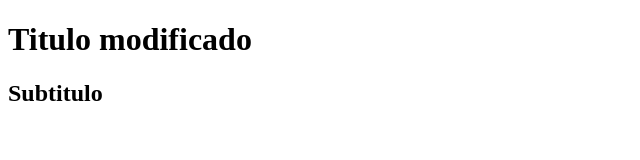
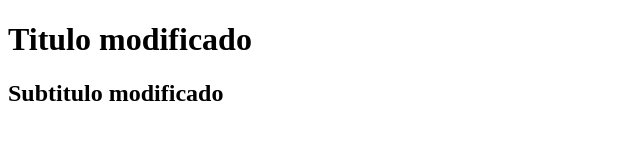
Before and after one commit to AleBitOne/git-proyect1, a plain HTML site: page index.html in a window 1280 px wide. Shown: the whole page, without its empty margins (0-640 px from the left). Drawn offline with Linux system fonts and the light colour scheme.

Commit message:
subtitulo modificado

```diff
--- a/index.html
+++ b/index.html
@@ -7,6 +7,6 @@
 </head>
 <body>
     <H1>Titulo modificado</H1>
-    <h2>Subtitulo</h2>
+    <h2>Subtitulo modificado</h2>
 </body>
 </html>
```
